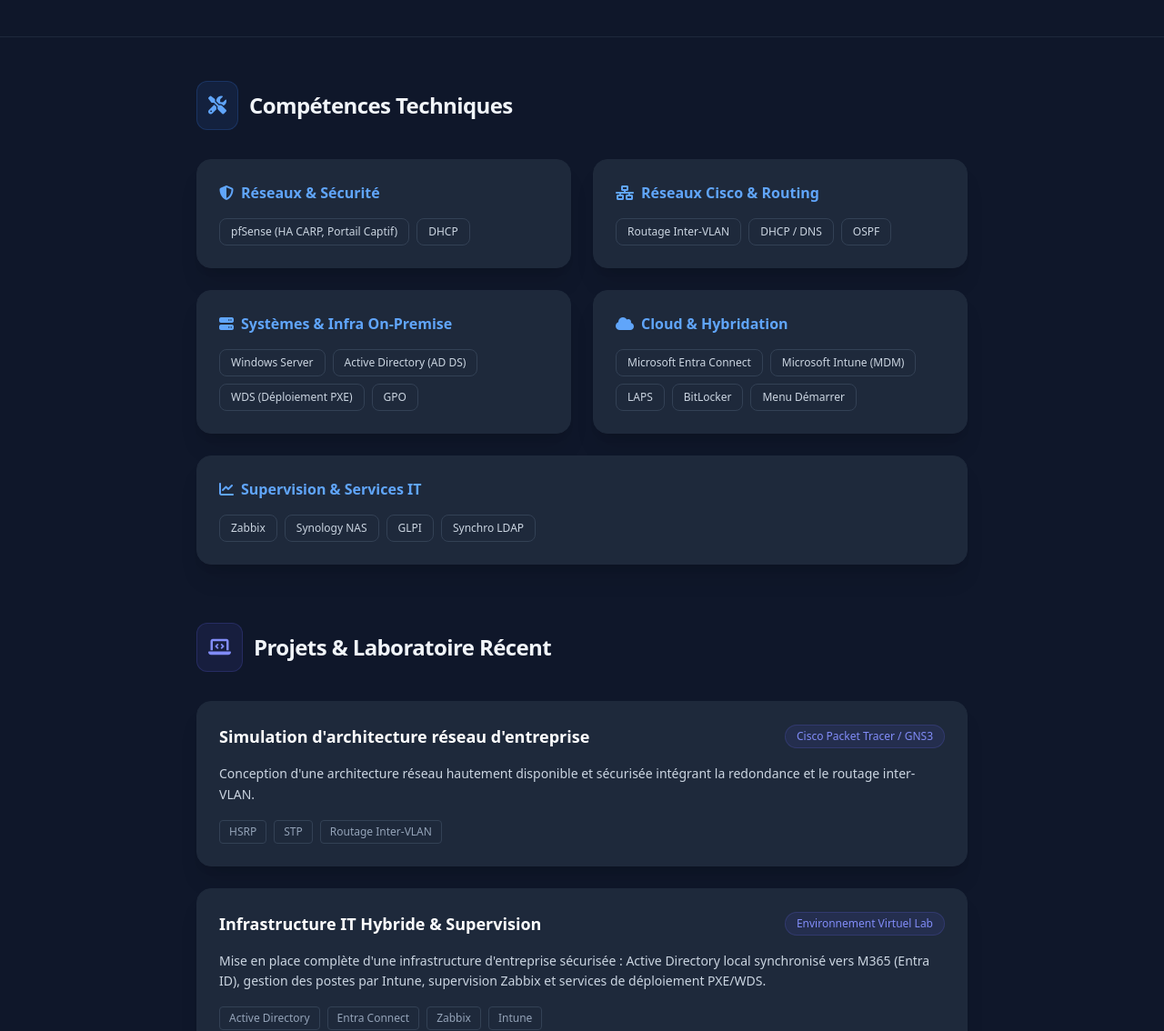
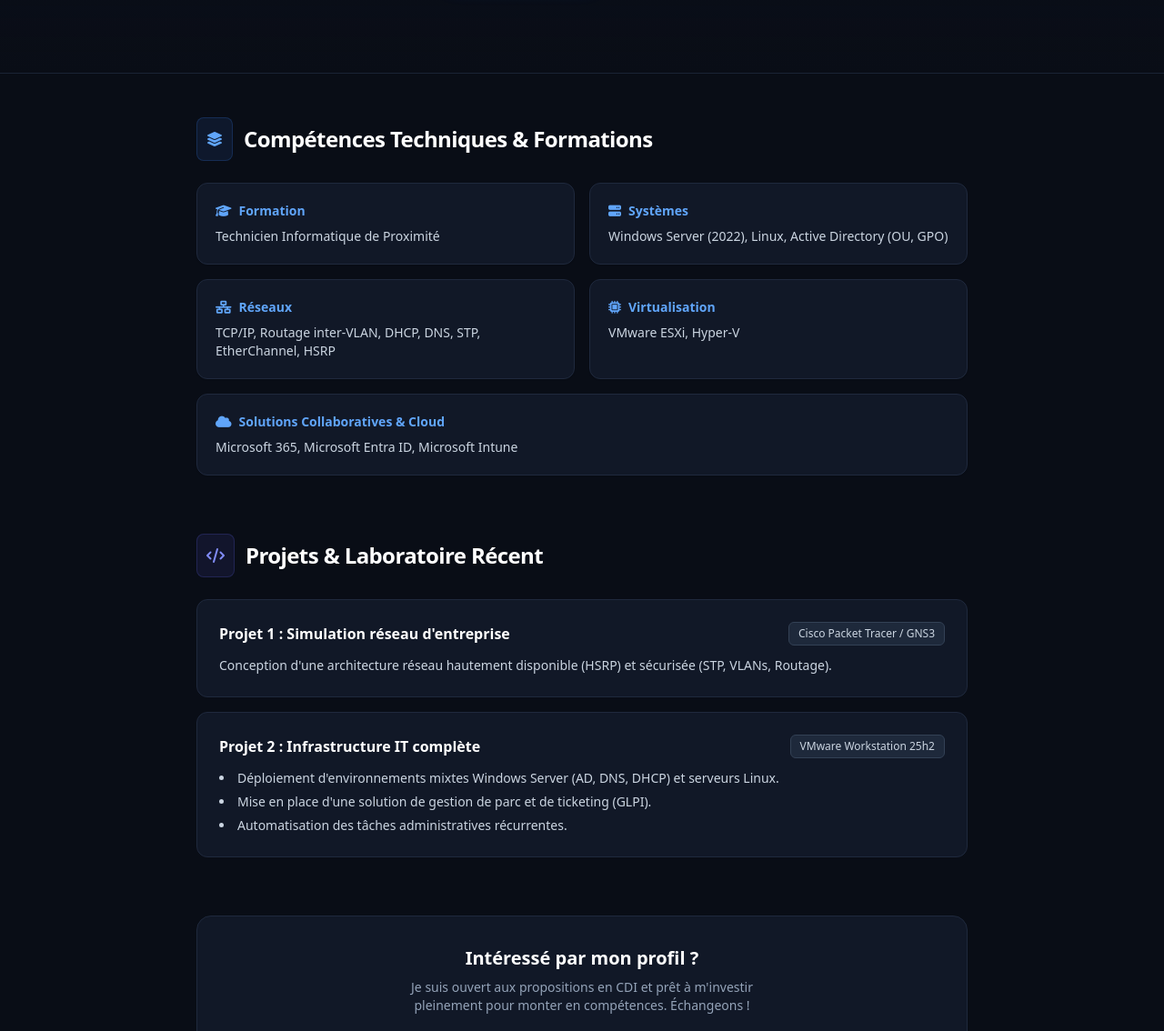
Before and after one commit to briceproit-tech/brice.proit-techgithub.io, a plain HTML site: page index.html in a window 1280 px wide. Shown: the part 452-1586 px from the top of the page at 91% size. Drawn offline with nearby package versions, Linux system fonts and the light colour scheme.

Commit message:
Update index.html

```diff
--- a/index.html
+++ b/index.html
@@ -3,8 +3,7 @@
 <head>
     <meta charset="UTF-8">
     <meta name="viewport" content="width=device-width, initial-scale=1.0">
-    <title>Brice KONSO | Portfolio - Technicien & Admin Systèmes & Réseaux</title>
-    <!-- Tailwind CSS CDN -->
+    <title>Brice KONSO | Portfolio - Technicien Informatique</title>
     <script src="https://cdn.tailwindcss.com"></script>
     <script>
         tailwind.config = {
@@ -12,183 +11,146 @@
             theme: {
                 extend: {
                     colors: {
-                        darkbg: '#0f172a',
-                        cardbg: '#1e293b',
+                        darkbg: '#090d16',
+                        cardbg: '#111827',
+                        cardborder: '#1f293d'
                     }
                 }
             }
         }
     </script>
-    <!-- FontAwesome pour les icônes -->
     <link rel="stylesheet" href="https://cdnjs.cloudflare.com/ajax/libs/font-awesome/6.4.0/css/all.min.css">
 </head>
-<body class="bg-darkbg text-slate-100 font-sans antialiased selection:bg-blue-500 selection:text-white">
+<body class="bg-darkbg text-slate-100 font-sans antialiased selection:bg-blue-500 selection:text-white leading-relaxed">
 
     <!-- En-tête / Hero Section -->
-    <header class="relative overflow-hidden py-20 px-6 border-b border-slate-800">
+    <header class="py-24 px-6 border-b border-slate-800/80 bg-gradient-to-b from-slate-900/50 to-transparent">
         <div class="max-w-4xl mx-auto text-center">
-            <span class="inline-block bg-blue-500/10 text-blue-400 text-sm font-semibold px-4 py-1.5 rounded-full mb-4 border border-blue-500/20">
-                🚀 Alternant / Futur Technicien Informatique & Préparation CCNA
+            <span class="inline-flex items-center gap-2 bg-blue-500/10 text-blue-400 text-xs font-semibold px-3 py-1.5 rounded-full mb-6 border border-blue-500/20">
+                <span class="w-2 h-2 rounded-full bg-blue-400 animate-pulse"></span> En recherche active d'opportunités en CDI & montée en compétences
             </span>
-            <h1 class="text-4xl md:text-6xl font-extrabold tracking-tight mb-6">
-                Salut ! Moi c'est <span class="text-transparent bg-clip-text bg-gradient-to-r from-blue-400 to-indigo-500">Brice KONSO</span> 👋
+            <h1 class="text-4xl md:text-5xl font-extrabold tracking-tight mb-4 text-white">
+                Brice KONSO
             </h1>
-            <p class="text-lg md:text-xl text-slate-300 max-w-2xl mx-auto leading-relaxed mb-8">
-                Passionné d’infrastructure, de réseaux et de cloud hybride. Je conçois, automatise et sécurise des environnements informatiques modernes.
+            <p class="text-lg md:text-xl text-blue-400 font-medium mb-6">
+                Étudiant en informatique & Futur Technicien de proximité
             </p>
-            <div class="flex justify-center gap-4">
-                <a href="#competences" class="bg-blue-600 hover:bg-blue-500 text-white font-medium px-6 py-3 rounded-xl transition shadow-lg shadow-blue-600/20">
-                    <i class="fa-solid fa-layer-group mr-2"></i> Mes compétences
+            <p class="text-slate-300 max-w-2xl mx-auto text-sm md:text-base leading-relaxed">
+                Passionné par l'infrastructure, je prépare activement ma certification CCNA. J'interviens sur le déploiement de postes, le diagnostic matériel et logiciel, l'administration Active Directory et le support M365. Sérieux et curieux, je cherche à m'investir durablement dans un environnement professionnel stimulant.
+            </p>
+            <div class="mt-8 flex justify-center gap-4">
+                <a href="mailto:brice.k-pro@outlook.fr" class="bg-blue-600 hover:bg-blue-500 text-white text-sm font-medium px-5 py-2.5 rounded-xl transition shadow-lg shadow-blue-600/20 flex items-center gap-2">
+                    <i class="fa-solid fa-envelope">–></i> Me contacter
                 </a>
-                <a href="#contact" class="bg-cardbg hover:bg-slate-700 text-slate-200 border border-slate-700 font-medium px-6 py-3 rounded-xl transition">
-                    <i class="fa-solid fa-envelope mr-2"></i> Me contacter
+                <a href="https://www.linkedin.com/in/brice-konso-858644359/" target="_blank" class="bg-cardbg hover:bg-slate-800 text-slate-300 border border-cardborder text-sm font-medium px-5 py-2.5 rounded-xl transition flex items-center gap-2">
+                    <i class="fa-brands fa-linkedin text-blue-400"></i> LinkedIn
                 </a>
             </div>
         </div>
     </header>
 
-    <!-- Contenu Principal -->
     <main class="max-w-4xl mx-auto px-6 py-12 space-y-16">
 
-        <!-- Section Compétences (Mise à jour avec tes technos courtes) -->
-        <section id="competences">
-            <div class="flex items-center space-x-3 mb-8">
-                <div class="p-3 bg-blue-500/10 text-blue-400 rounded-xl border border-blue-500/20">
-                    <i class="fa-solid fa-screwdriver-wrench text-xl"></i>
+        <!-- Compétences -->
+        <section>
+            <div class="flex items-center gap-3 mb-6">
+                <div class="p-2.5 bg-blue-500/10 text-blue-400 rounded-lg border border-blue-500/20">
+                    <i class="fa-solid fa-layer-group"></i>
                 </div>
-                <h2 class="text-2xl font-bold tracking-tight">Compétences Techniques</h2>
+                <h2 class="text-2xl font-bold tracking-tight text-white">Compétences Techniques & Formations</h2>
             </div>
 
-            <div class="grid md:grid-cols-2 gap-6">
-                <!-- Carte Réseaux & Sécurité -->
-                <div class="bg-cardbg p-6 rounded-2xl border border-slate-800 shadow-xl">
-                    <h3 class="text-blue-400 font-semibold mb-4 flex items-center">
-                        <i class="fa-solid fa-shield-halved mr-2"></i> Réseaux & Sécurité
+            <div class="grid md:grid-cols-2 gap-4">
+                <div class="bg-cardbg p-5 rounded-xl border border-cardborder shadow-sm">
+                    <h3 class="text-sm font-semibold text-blue-400 mb-2 flex items-center gap-2">
+                        <i class="fa-solid fa-graduation-cap"></i> Formation
                     </h3>
-                    <div class="flex flex-wrap gap-2">
-                        <span class="bg-slate-800 text-slate-300 text-xs px-3 py-1.5 rounded-lg border border-slate-700">pfSense (HA CARP, Portail Captif)</span>
-                        <span class="bg-slate-800 text-slate-300 text-xs px-3 py-1.5 rounded-lg border border-slate-700">DHCP</span>
-                    </div>
+                    <p class="text-sm text-slate-300">Technicien Informatique de Proximité</p>
                 </div>
 
-                <!-- Carte Réseaux Cisco -->
-                <div class="bg-cardbg p-6 rounded-2xl border border-slate-800 shadow-xl">
-                    <h3 class="text-blue-400 font-semibold mb-4 flex items-center">
-                        <i class="fa-solid fa-network-wired mr-2"></i> Réseaux Cisco & Routing
+                <div class="bg-cardbg p-5 rounded-xl border border-cardborder shadow-sm">
+                    <h3 class="text-sm font-semibold text-blue-400 mb-2 flex items-center gap-2">
+                        <i class="fa-solid fa-server"></i> Systèmes
                     </h3>
-                    <div class="flex flex-wrap gap-2">
-                        <span class="bg-slate-800 text-slate-300 text-xs px-3 py-1.5 rounded-lg border border-slate-700">Routage Inter-VLAN</span>
-                        <span class="bg-slate-800 text-slate-300 text-xs px-3 py-1.5 rounded-lg border border-slate-700">DHCP / DNS</span>
-                        <span class="bg-slate-800 text-slate-300 text-xs px-3 py-1.5 rounded-lg border border-slate-700">OSPF</span>
-                    </div>
+                    <p class="text-sm text-slate-300">Windows Server (2022), Linux, Active Directory (OU, GPO)</p>
                 </div>
 
-                <!-- Carte Systèmes & Infra -->
-                <div class="bg-cardbg p-6 rounded-2xl border border-slate-800 shadow-xl">
-                    <h3 class="text-blue-400 font-semibold mb-4 flex items-center">
-                        <i class="fa-solid fa-server mr-2"></i> Systèmes & Infra On-Premise
+                <div class="bg-cardbg p-5 rounded-xl border border-cardborder shadow-sm">
+                    <h3 class="text-sm font-semibold text-blue-400 mb-2 flex items-center gap-2">
+                        <i class="fa-solid fa-network-wired"></i> Réseaux
                     </h3>
-                    <div class="flex flex-wrap gap-2">
-                        <span class="bg-slate-800 text-slate-300 text-xs px-3 py-1.5 rounded-lg border border-slate-700">Windows Server</span>
-                        <span class="bg-slate-800 text-slate-300 text-xs px-3 py-1.5 rounded-lg border border-slate-700">Active Directory (AD DS)</span>
-                        <span class="bg-slate-800 text-slate-300 text-xs px-3 py-1.5 rounded-lg border border-slate-700">WDS (Déploiement PXE)</span>
-                        <span class="bg-slate-800 text-slate-300 text-xs px-3 py-1.5 rounded-lg border border-slate-700">GPO</span>
-                    </div>
+                    <p class="text-sm text-slate-300">TCP/IP, Routage inter-VLAN, DHCP, DNS, STP, EtherChannel, HSRP</p>
                 </div>
 
-                <!-- Carte Cloud & Hybridation -->
-                <div class="bg-cardbg p-6 rounded-2xl border border-slate-800 shadow-xl">
-                    <h3 class="text-blue-400 font-semibold mb-4 flex items-center">
-                        <i class="fa-solid fa-cloud mr-2"></i> Cloud & Hybridation
+                <div class="bg-cardbg p-5 rounded-xl border border-cardborder shadow-sm">
+                    <h3 class="text-sm font-semibold text-blue-400 mb-2 flex items-center gap-2">
+                        <i class="fa-solid fa-microchip"></i> Virtualisation
                     </h3>
-                    <div class="flex flex-wrap gap-2">
-                        <span class="bg-slate-800 text-slate-300 text-xs px-3 py-1.5 rounded-lg border border-slate-700">Microsoft Entra Connect</span>
-                        <span class="bg-slate-800 text-slate-300 text-xs px-3 py-1.5 rounded-lg border border-slate-700">Microsoft Intune (MDM)</span>
-                        <span class="bg-slate-800 text-slate-300 text-xs px-3 py-1.5 rounded-lg border border-slate-700">LAPS</span>
-                        <span class="bg-slate-800 text-slate-300 text-xs px-3 py-1.5 rounded-lg border border-slate-700">BitLocker</span>
-                        <span class="bg-slate-800 text-slate-300 text-xs px-3 py-1.5 rounded-lg border border-slate-700">Menu Démarrer</span>
-                    </div>
+                    <p class="text-sm text-slate-300">VMware ESXi, Hyper-V</p>
                 </div>
 
-                <!-- Carte Supervision & Services -->
-                <div class="bg-cardbg p-6 rounded-2xl border border-slate-800 shadow-xl md:col-span-2">
-                    <h3 class="text-blue-400 font-semibold mb-4 flex items-center">
-                        <i class="fa-solid fa-chart-line mr-2"></i> Supervision & Services IT
+                <div class="bg-cardbg p-5 rounded-xl border border-cardborder shadow-sm md:col-span-2">
+                    <h3 class="text-sm font-semibold text-blue-400 mb-2 flex items-center gap-2">
+                        <i class="fa-solid fa-cloud"></i> Solutions Collaboratives & Cloud
                     </h3>
-                    <div class="flex flex-wrap gap-2">
-                        <span class="bg-slate-800 text-slate-300 text-xs px-3 py-1.5 rounded-lg border border-slate-700">Zabbix</span>
-                        <span class="bg-slate-800 text-slate-300 text-xs px-3 py-1.5 rounded-lg border border-slate-700">Synology NAS</span>
-                        <span class="bg-slate-800 text-slate-300 text-xs px-3 py-1.5 rounded-lg border border-slate-700">GLPI</span>
-                        <span class="bg-slate-800 text-slate-300 text-xs px-3 py-1.5 rounded-lg border border-slate-700">Synchro LDAP</span>
-                    </div>
+                    <p class="text-sm text-slate-300">Microsoft 365, Microsoft Entra ID, Microsoft Intune</p>
                 </div>
             </div>
         </section>
 
-        <!-- Section Lab & Projets -->
+        <!-- Projets -->
         <section>
-            <div class="flex items-center space-x-3 mb-8">
-                <div class="p-3 bg-indigo-500/10 text-indigo-400 rounded-xl border border-indigo-500/20">
-                    <i class="fa-solid fa-laptop-code text-xl"></i>
+            <div class="flex items-center gap-3 mb-6">
+                <div class="p-2.5 bg-indigo-500/10 text-indigo-400 rounded-lg border border-indigo-500/20">
+                    <i class="fa-solid fa-code"></i>
                 </div>
-                <h2 class="text-2xl font-bold tracking-tight">Projets & Laboratoire Récent</h2>
+                <h2 class="text-2xl font-bold tracking-tight text-white">Projets & Laboratoire Récent</h2>
             </div>
 
-            <div class="space-y-6">
-                <!-- Projet 1 -->
-                <div class="bg-cardbg p-6 rounded-2xl border border-slate-800 shadow-xl">
-                    <div class="flex flex-col md:flex-row md:items-center justify-between mb-4">
-                        <h3 class="text-lg font-bold text-white">Simulation d'architecture réseau d'entreprise</h3>
-                        <span class="text-xs bg-indigo-500/10 text-indigo-400 px-3 py-1 rounded-full border border-indigo-500/20 w-fit mt-2 md:mt-0">Cisco Packet Tracer / GNS3</span>
+            <div class="space-y-4">
+                <div class="bg-cardbg p-6 rounded-xl border border-cardborder">
+                    <div class="flex flex-col md:flex-row md:items-center justify-between gap-2 mb-3">
+                        <h3 class="font-bold text-white text-base">Projet 1 : Simulation réseau d'entreprise</h3>
+                        <span class="text-xs bg-slate-800 text-slate-300 px-2.5 py-1 rounded-md border border-slate-700 w-fit">Cisco Packet Tracer / GNS3</span>
                     </div>
-                    <p class="text-slate-300 text-sm mb-4 leading-relaxed">
-                        Conception d'une architecture réseau hautement disponible et sécurisée intégrant la redondance et le routage inter-VLAN.
+                    <p class="text-sm text-slate-300">
+                        Conception d'une architecture réseau hautement disponible (HSRP) et sécurisée (STP, VLANs, Routage).
                     </p>
-                    <div class="flex flex-wrap gap-2">
-                        <span class="text-xs bg-slate-800 text-slate-400 px-2.5 py-1 rounded border border-slate-700">HSRP</span>
-                        <span class="text-xs bg-slate-800 text-slate-400 px-2.5 py-1 rounded border border-slate-700">STP</span>
-                        <span class="text-xs bg-slate-800 text-slate-400 px-2.5 py-1 rounded border border-slate-700">Routage Inter-VLAN</span>
-                    </div>
                 </div>
 
-                <!-- Projet 2 -->
-                <div class="bg-cardbg p-6 rounded-2xl border border-slate-800 shadow-xl">
-                    <div class="flex flex-col md:flex-row md:items-center justify-between mb-4">
-                        <h3 class="text-lg font-bold text-white">Infrastructure IT Hybride & Supervision</h3>
-                        <span class="text-xs bg-indigo-500/10 text-indigo-400 px-3 py-1 rounded-full border border-indigo-500/20 w-fit mt-2 md:mt-0">Environnement Virtuel Lab</span>
+                <div class="bg-cardbg p-6 rounded-xl border border-cardborder">
+                    <div class="flex flex-col md:flex-row md:items-center justify-between gap-2 mb-3">
+                        <h3 class="font-bold text-white text-base">Projet 2 : Infrastructure IT complète</h3>
+                        <span class="text-xs bg-slate-800 text-slate-300 px-2.5 py-1 rounded-md border border-slate-700 w-fit">VMware Workstation 25h2</span>
                     </div>
-                    <p class="text-slate-300 text-sm mb-4 leading-relaxed">
-                        Mise en place complète d'une infrastructure d'entreprise sécurisée : Active Directory local synchronisé vers M365 (Entra ID), gestion des postes par Intune, supervision Zabbix et services de déploiement PXE/WDS.
-                    </p>
-                    <div class="flex flex-wrap gap-2">
-                        <span class="text-xs bg-slate-800 text-slate-400 px-2.5 py-1 rounded border border-slate-700">Active Directory</span>
-                        <span class="text-xs bg-slate-800 text-slate-400 px-2.5 py-1 rounded border border-slate-700">Entra Connect</span>
-                        <span class="text-xs bg-slate-800 text-slate-400 px-2.5 py-1 rounded border border-slate-700">Zabbix</span>
-                        <span class="text-xs bg-slate-800 text-slate-400 px-2.5 py-1 rounded border border-slate-700">Intune</span>
-                    </div>
+                    <ul class="text-sm text-slate-300 space-y-1.5 list-disc list-inside">
+                        <li>Déploiement d'environnements mixtes Windows Server (AD, DNS, DHCP) et serveurs Linux.</li>
+                        <li>Mise en place d'une solution de gestion de parc et de ticketing (GLPI).</li>
+                        <li>Automatisation des tâches administratives récurrentes.</li>
+                    </ul>
                 </div>
             </div>
         </section>
 
-        <!-- Section Contact -->
-        <section id="contact" class="bg-gradient-to-br from-blue-900/20 to-indigo-900/20 p-8 rounded-2xl border border-blue-500/20 text-center">
-            <h2 class="text-2xl font-bold mb-3">Envie d'échanger ou de collaborer ?</h2>
-            <p class="text-slate-300 text-sm mb-6 max-w-md mx-auto">
-                Je suis à l'écoute d'opportunités et disponible pour discuter de projets techniques.
+        <!-- Contact Section -->
+        <section class="bg-cardbg p-8 rounded-2xl border border-cardborder text-center">
+            <h2 class="text-xl font-bold text-white mb-2">Intéressé par mon profil ?</h2>
+            <p class="text-slate-400 text-sm mb-6 max-w-md mx-auto">
+                Je suis ouvert aux propositions en CDI et prêt à m'investir pleinement pour monter en compétences. Échangeons !
             </p>
-            <div class="flex justify-center gap-4">
-                <a href="https://www.linkedin.com/in/brice-konso-858644359/" target="_blank" class="bg-blue-600 hover:bg-blue-500 text-white text-sm font-medium px-5 py-2.5 rounded-xl transition flex items-center shadow-lg">
-                    <i class="fa-brands fa-linkedin mr-2 text-lg"></i> LinkedIn
+            <div class="flex flex-wrap justify-center gap-4">
+                <a href="https://www.linkedin.com/in/brice-konso-858644359/" target="_blank" class="bg-blue-600 hover:bg-blue-500 text-white text-sm font-medium px-5 py-2.5 rounded-xl transition flex items-center gap-2">
+                    <i class="fa-brands fa-linkedin text-lg"></i> LinkedIn
                 </a>
-                <a href="mailto:brice.k-pro@outlook.fr" class="bg-cardbg hover:bg-slate-700 text-slate-200 border border-slate-700 text-sm font-medium px-5 py-2.5 rounded-xl transition flex items-center">
-                    <i class="fa-solid fa-envelope mr-2 text-lg text-blue-400"></i> Email
+                <a href="mailto:brice.k-pro@outlook.fr" class="bg-slate-800 hover:bg-slate-700 text-slate-200 border border-slate-700 text-sm font-medium px-5 py-2.5 rounded-xl transition flex items-center gap-2">
+                    <i class="fa-solid fa-envelope text-blue-400 text-lg"></i> brice.k-pro@outlook.fr
                 </a>
             </div>
         </section>
 
     </main>
 
-    <!-- Pied de page -->
+    <!-- Footer -->
     <footer class="text-center py-8 border-t border-slate-800 text-slate-500 text-xs">
         <p>© 2026 Brice KONSO — Tous droits réservés.</p>
     </footer>
```
